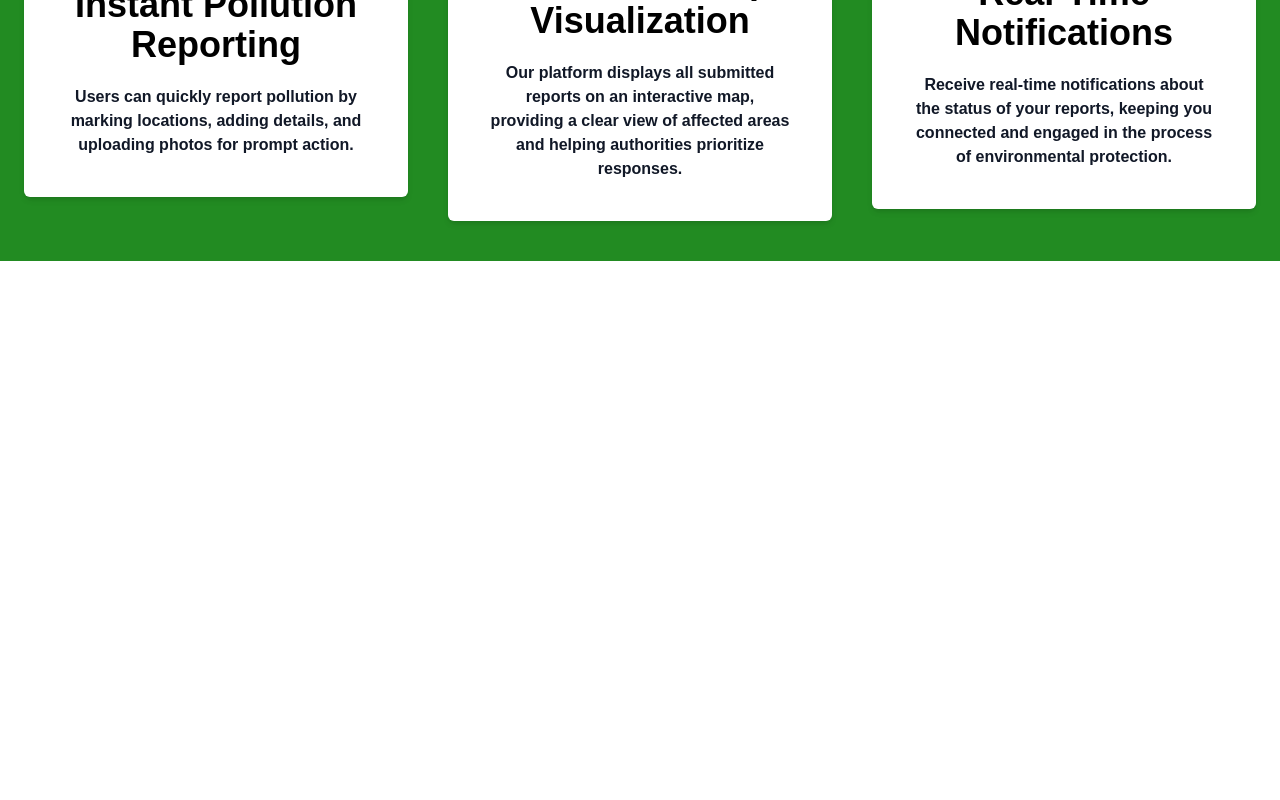
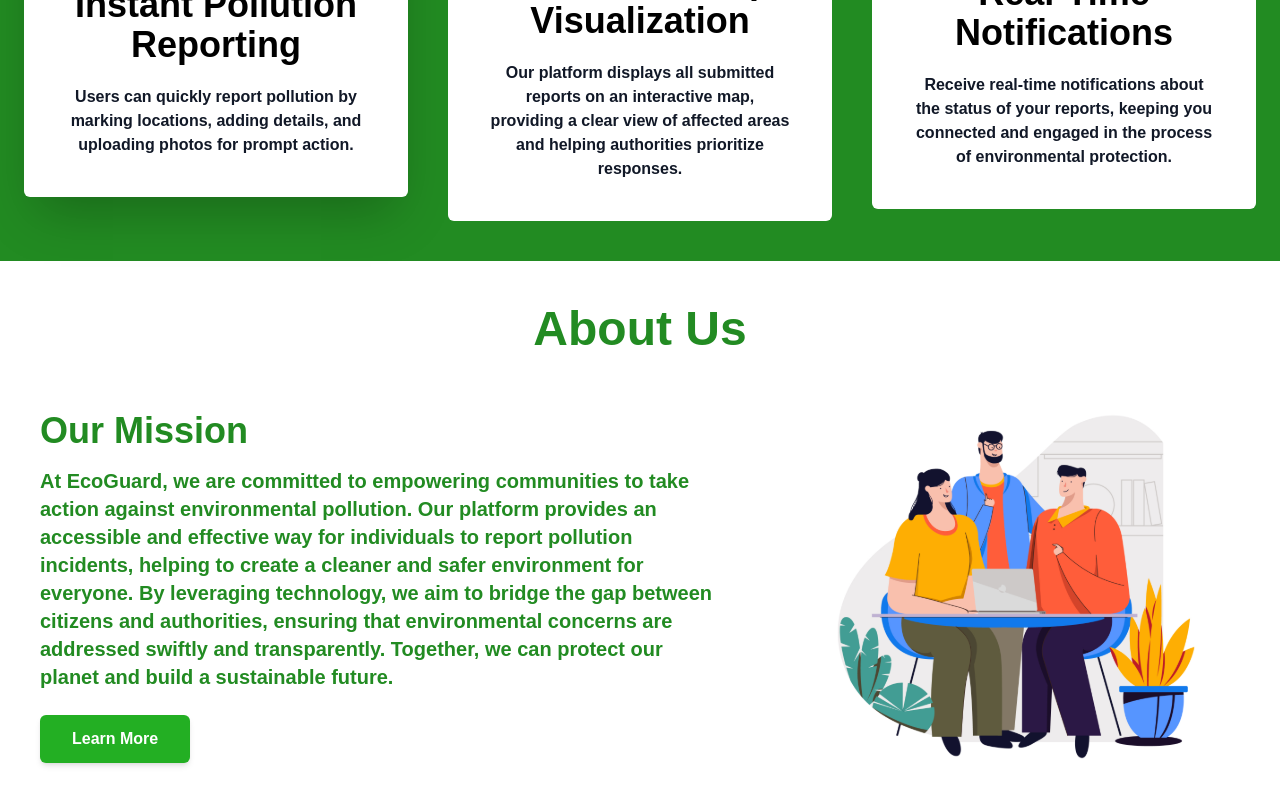
Before and after one commit to iyanuloluwa-Miracle/civictech_fellowship, a Vue app: page / in a window 1280 px wide. Shown: the part 904-1704 px from the top of the page. Before the commit the page ends 1165 px from the top, so only its background shows below. Built offline with nearby package versions, Linux system fonts and the light colour scheme; a web font is replaced by a local one.

Commit message:
:sparkles: feat: about us page completion

```diff
--- a/src/App.vue
+++ b/src/App.vue
@@ -3,6 +3,7 @@
 import Navbar from './sections/Navbar.vue'
 import HeroSection from './sections/Herosection.vue'
 import Features from './sections/Features.vue'
+import aboutUs from './sections/aboutUs.vue';
 </script>
 
 
@@ -10,5 +11,6 @@ import Features from './sections/Features.vue'
   <Navbar/>
   <HeroSection/>
   <Features/>
+  <aboutUs/>
 
 </template>
--- a/src/sections/Features.vue
+++ b/src/sections/Features.vue
@@ -10,8 +10,7 @@
         <div class="container mx-auto">
             <section class="flex flex-wrap items-center justify-center gap-10">
 
-
-                <div class="bg-white p-10 rounded-md shadow-md hover:bg-TiffanyBlue lg:max-w-sm">
+                <div class="bg-white p-10 rounded-md hover:bg-[#b5fcb5] lg:max-w-sm shadow-2xl">
                     <img src="../assets/pollution.svg" alt="barcode" width="35" class="mb-5 mx-auto" />
                     <h4 class="text-2xl font-bold mb-5 lg:text-4xl lg:max-w-xs mx-auto">
                         Instant Pollution Reporting
@@ -22,7 +21,7 @@
                     </p>
                 </div>
 
-                <div class="bg-white p-10 rounded-md shadow-md hover:bg-TiffanyBlue lg:max-w-sm">
+                <div class="bg-white p-10 rounded-md  hover:bg-[#b5fcb5] lg:max-w-sm">
                     <img src="../assets/map 1.svg" alt="barcode" width="35" class="mb-5 mx-auto" />
                     <h4 class="text-2xl font-bold mb-5 lg:text-4xl lg:max-w-xs mx-auto">
                         Interactive Map Visualization
@@ -33,7 +32,7 @@
                     </p>
                 </div>
 
-                <div class="bg-white p-10 rounded-md shadow-md hover:bg-TiffanyBlue lg:max-w-sm">
+                <div class="bg-white p-10 rounded-md  hover:bg-[#b5fcb5] lg:max-w-sm">
                     <img src="../assets/notification 1.svg" alt="user" width="35" class="mb-5 mx-auto" />
                     <h4 class="text-2xl font-bold mb-5 lg:text-4xl lg:max-w-xs mx-auto">
                         Real-Time Notifications
@@ -44,13 +43,7 @@
                     </p>
                 </div>
 
-
-
             </section>
         </div>
     </section>
 </template>
-
-<script>
-
-</script>
--- /dev/null
+++ b/src/sections/aboutUs.vue
@@ -0,0 +1,40 @@
+<template>
+    <section>
+        <h1 class="text-[2.9rem] mt-9 text-[#228B22] font-extrabold lg:mb-5 pt-2 lg:text-5xl text-center">About Us</h1>
+
+        <div
+            class="flex flex-col-reverse lg:flex-row items-center justify-around lg:space-x-8 space-y-8 lg:space-y-0 px-4 py-8">
+
+            <div class="lg:max-w-2xl text-center lg:text-left">
+                <h2 class="text-2xl lg:text-4xl font-bold mb-4 text-[#228B22]">Our Mission</h2>
+                <p class="text-lg lg:text-xl font-semibold text-[#228B22] mb-6">
+                    At EcoGuard, we are committed to empowering communities to take action against environmental
+                    pollution. Our platform provides an accessible and effective way for individuals to report pollution
+                    incidents, helping to create a cleaner and safer environment for everyone. By leveraging technology,
+                    we aim to bridge the gap between citizens and authorities, ensuring that environmental concerns are
+                    addressed swiftly and transparently. Together, we can protect our planet and build a sustainable
+                    future.
+                </p>
+                <Button
+                    class="bg-[#228B22] text-white font-semibold py-3 px-8 rounded-md shadow-md hover:bg-[#1b7028] transition-colors duration-300">Learn
+                    More</Button>
+            </div>
+
+            <div class="flex-shrink-0 w-full lg:w-auto">
+                <img src="../assets/aboutus.svg" alt="aboutUs page" class="w-full max-w-md mx-auto lg:mx-0 h-auto" />
+            </div>
+
+        </div>
+    </section>
+</template>
+
+<script>
+import Button from "../components/Button.vue";
+
+export default {
+    components: {
+        Button,
+    },
+    setup() { },
+};
+</script>
```
Also changed, not shown: src/assets/aboutus.svg (added).
